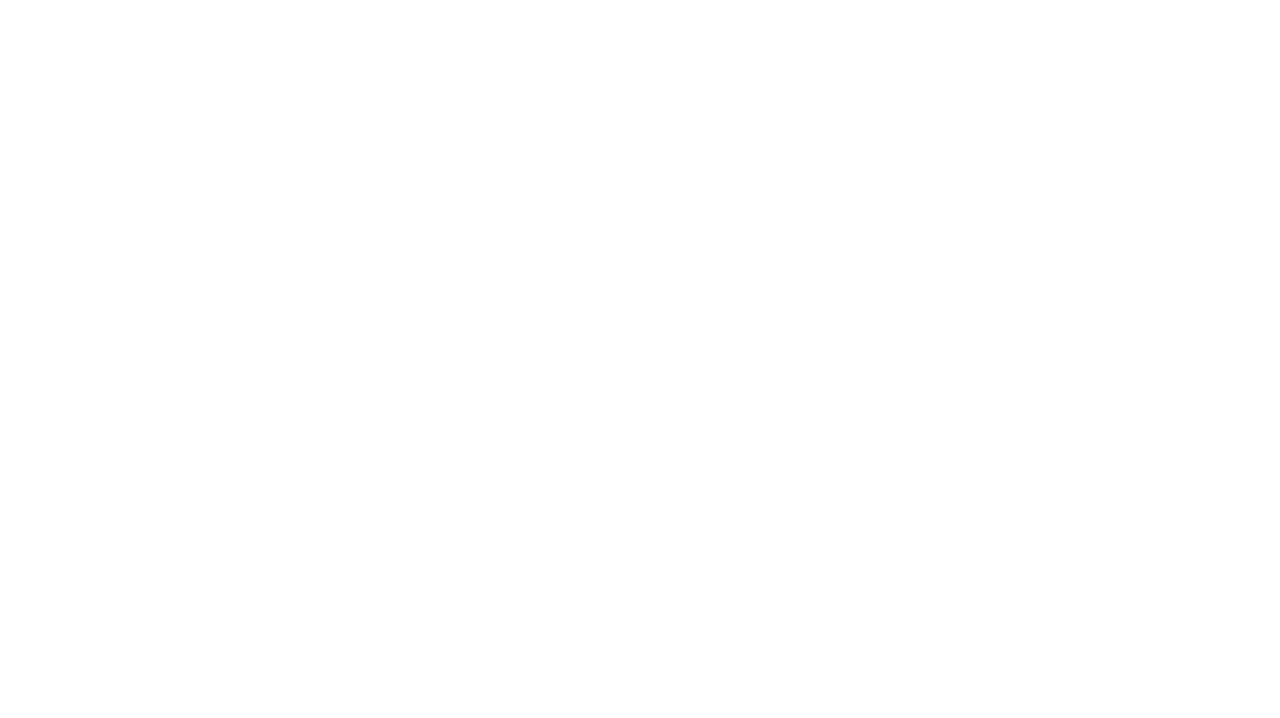
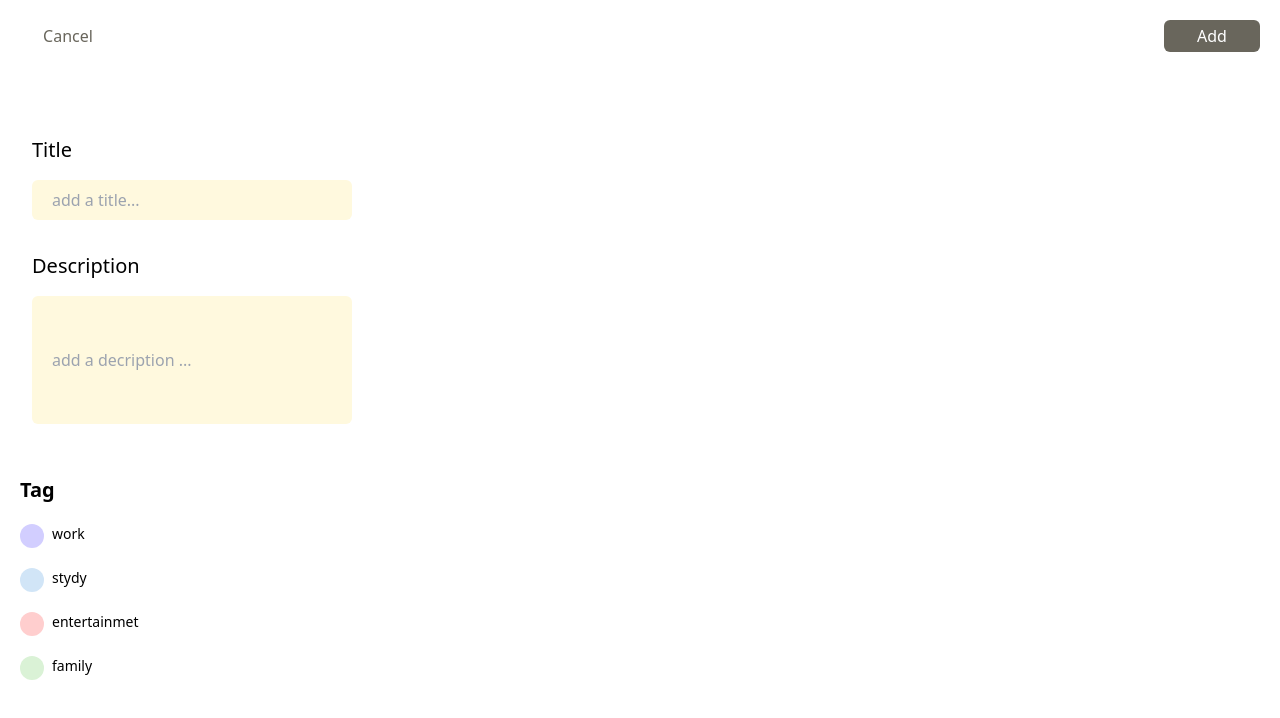
Before and after one commit to Tijana84/todo-list, a React (Vite) app in the folder todo-list/: page /todo-form in a window 1280 px wide. Before the commit this address had no page. Shown: the top 718 px of the page. Built offline with nearby package versions, Linux system fonts and the light colour scheme.

Commit message:
change name and delete

```diff
--- a/todo-list/src/AddTask/index.tsx
+++ b/todo-list/src/TodoForm/index.tsx
@@ -1,6 +1,6 @@
 import React from "react";
 
-export const AddTask = () => {
+export const TodoForm = () => {
   return (
     <>
       <div className="flex justify-between p-5" id="add-task">
@@ -60,4 +60,4 @@ export const AddTask = () => {
   );
 };
 
-export default AddTask;
+export default TodoForm;
--- a/todo-list/src/TodoList/index.tsx
+++ b/todo-list/src/TodoList/index.tsx
@@ -5,7 +5,7 @@ export const TodoList = () => {
     <div id="#todo-list">
       <div className="flex justify-between p-5">
         <span className="text-4xl">todo</span>
-        <a href="add-task" className="text-4xl">
+        <a href="todo-form" className="text-4xl">
           +
         </a>
       </div>
--- a/todo-list/src/main.tsx
+++ b/todo-list/src/main.tsx
@@ -3,7 +3,7 @@ import ReactDOM from 'react-dom/client'
 import { BrowserRouter, Route, Routes } from 'react-router-dom'
 import {Home} from "./Home";
 import {TodoList} from "./TodoList";
-import {AddTask} from "./AddTask";
+import {TodoForm} from "./TodoForm";
 import './index.css'
 
 
@@ -13,7 +13,7 @@ ReactDOM.createRoot(document.getElementById('root') as HTMLElement).render(
     <Routes>
       <Route path="/" element={<Home />}></Route>
       <Route path="/todo-list" element={<TodoList/>}></Route>
-      <Route path="/add-task" element={<AddTask/>}></Route>
+      <Route path="/todo-form" element={<TodoForm/>}></Route>
     </Routes>
     </BrowserRouter>
   </React.StrictMode>,
```
